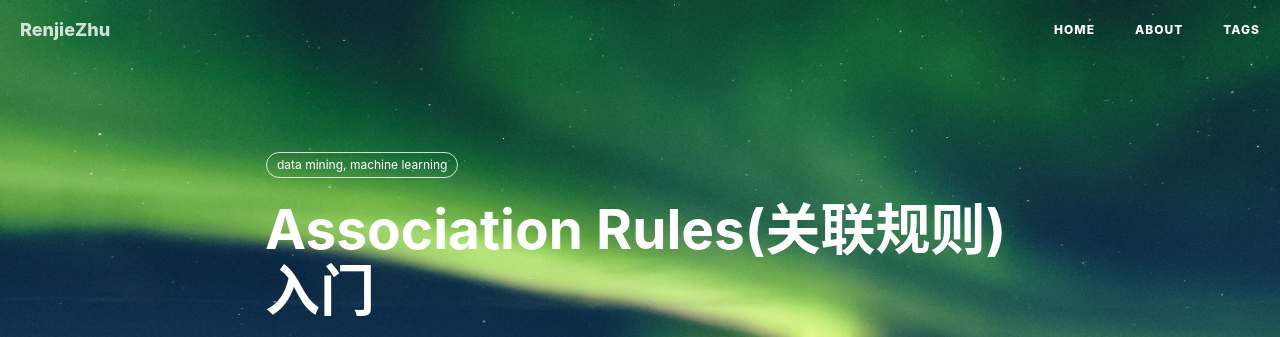
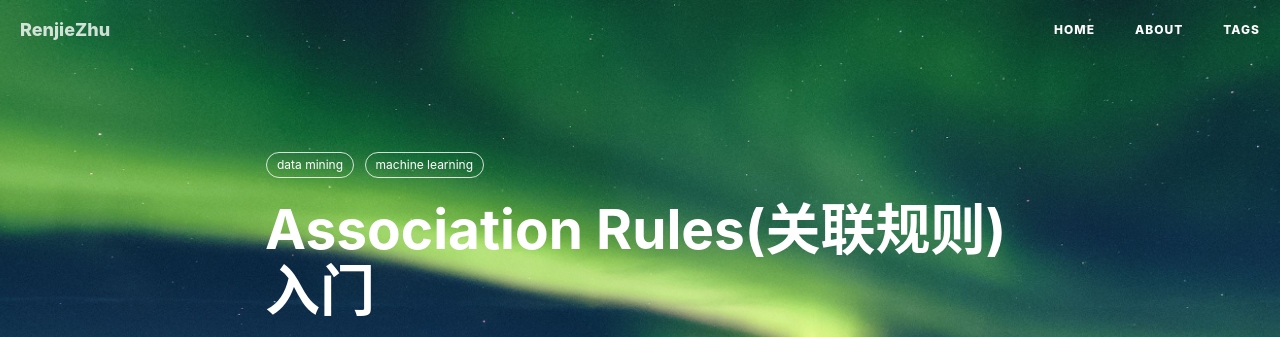
Before and after one commit to RJzhu123/RJzhu123.github.io, a Jekyll site: the page built from _posts/2020-02-09-Association Rules.md, in a window 1280 px wide and 900 px high. Shown: the top 337 px of the window. Built offline with Jekyll 4.4.1, drawn with Linux system fonts in a browser that asks for light colours; nearby versions of some CDN libraries; comment, search, counter and statistics services are not loaded.

```diff
--- a/_posts/2020-02-09-Association Rules.md
+++ b/_posts/2020-02-09-Association Rules.md
@@ -7,7 +7,7 @@ author:     renjie                      # 作者
 header-img: img/aurora.jpeg    #这篇文章标题背景图片
 catalog: true                       # 是否归档
 tags:                               #标签
-    - data mining, machine learning
+    - [data mining, machine learning]
 ---
 <font size="4"></font><br />
 
```
